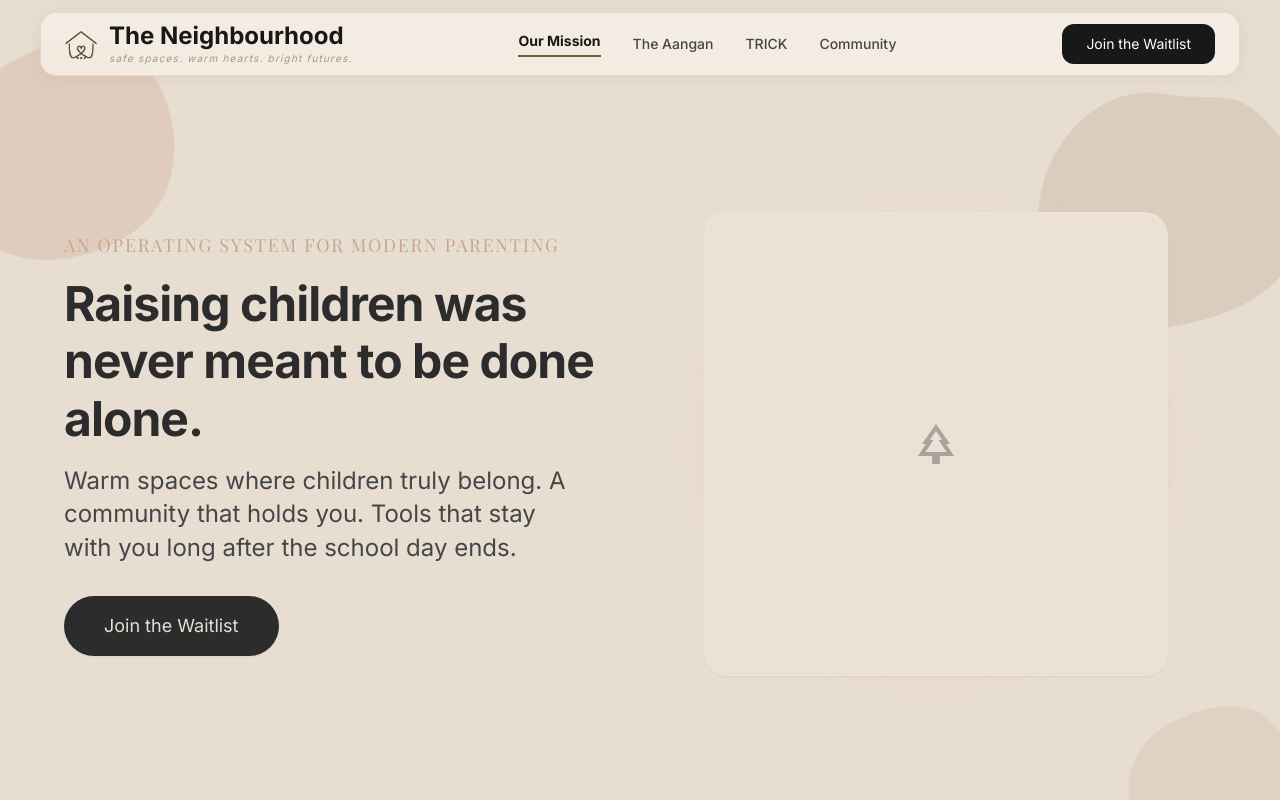
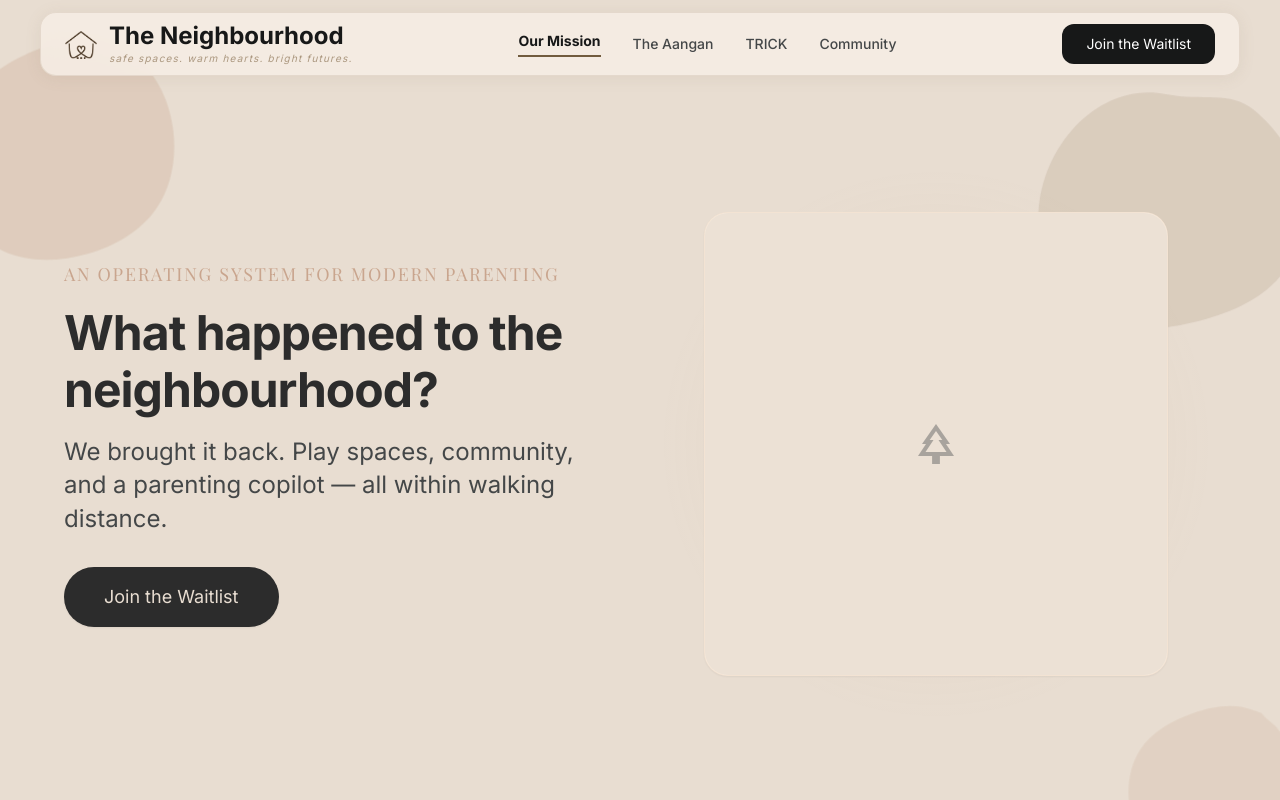
Before and after one commit to Siddharth622005/The-Neighbourhood, a React (Vite) app: page /v1 in a window 1280 px wide. Shown: the top 800 px of the page. Built offline with nearby package versions, Linux system fonts and the light colour scheme; a web font is replaced by a local one.

Commit message:
V1: catchier hero copy — 'What happened to the neighbourhood?'
Co-Authored-By: Claude Sonnet 4.6 <noreply@anthropic.com>

```diff
--- /dev/null
+++ b/src/components/landing/HeroV1.jsx
@@ -0,0 +1,58 @@
+import ImagePlaceholder from "../ImagePlaceholder.jsx";
+
+export default function HeroV1() {
+  return (
+    <div className="relative">
+
+      {/* Blob 1 — top left, soft sand */}
+      <div className="blob-float pointer-events-none absolute -top-24 -left-24 w-80 h-80 text-soft-sand opacity-30" aria-hidden="true">
+        <svg viewBox="0 0 200 200" xmlns="http://www.w3.org/2000/svg" className="w-full h-full">
+          <path d="M48,-57C60.6,-46.3,68.1,-29.6,70.2,-12.2C72.3,5.2,69,23.3,59.4,37.1C49.8,50.9,33.9,60.4,16.1,65.5C-1.7,70.6,-21.4,71.3,-37.4,63.7C-53.4,56.1,-65.7,40.2,-70.1,22.5C-74.5,4.8,-71,-14.7,-61,-29.8C-51,-44.9,-34.5,-55.6,-18,-62.5C-1.5,-69.4,15,-67.7,29.3,-62.3C43.6,-56.9,55.7,-47.9,48,-57Z" fill="currentColor" transform="translate(100 100)" />
+        </svg>
+      </div>
+
+      {/* Blob 2 — top right, warm taupe */}
+      <div className="blob-float-slow pointer-events-none absolute -top-16 -right-20 w-96 h-96 text-warm-taupe opacity-15" aria-hidden="true">
+        <svg viewBox="0 0 200 200" xmlns="http://www.w3.org/2000/svg" className="w-full h-full">
+          <path d="M40.8,-47.6C52.9,-37.6,62.5,-23.8,65.4,-8.1C68.3,7.6,64.5,25.2,54.3,37.5C44.1,49.8,27.5,56.8,9.7,61C-8.1,65.2,-27.1,66.6,-41.8,58.4C-56.5,50.2,-66.9,32.4,-68.8,14C-70.7,-4.4,-64.1,-23.4,-52.1,-37.1C-40.1,-50.8,-22.7,-59.2,-4.1,-55.6C14.5,-52,28.7,-57.6,40.8,-47.6Z" fill="currentColor" transform="translate(100 100)" />
+        </svg>
+      </div>
+
+      {/* Blob 3 — bottom right, soft sand */}
+      <div className="blob-float pointer-events-none absolute -bottom-16 -right-16 w-64 h-64 text-soft-sand opacity-20" aria-hidden="true">
+        <svg viewBox="0 0 200 200" xmlns="http://www.w3.org/2000/svg" className="w-full h-full">
+          <path d="M44.7,-53.7C56.5,-44.3,63.1,-28.1,65.3,-11.2C67.5,5.7,65.3,23.3,56.6,36.3C47.9,49.3,32.7,57.7,15.8,62.4C-1.1,67,-19.7,67.9,-34.6,60.5C-49.5,53.1,-60.7,37.4,-65.2,19.8C-69.7,2.2,-67.5,-17.3,-58.4,-31.5C-49.3,-45.7,-33.3,-54.6,-17.2,-60.3C-1.1,-66,15.1,-68.5,29.2,-63.5C43.3,-58.5,32.9,-63.1,44.7,-53.7Z" fill="currentColor" transform="translate(100 100)" />
+        </svg>
+      </div>
+
+      <section className="relative pt-12 pb-24 md:pt-20 md:pb-32 px-margin-mobile md:px-gutter max-w-container-max mx-auto">
+        <div className="grid lg:grid-cols-2 gap-stack-lg items-center relative z-10">
+          <div className="space-y-stack-md">
+            <p className="font-tagline-handwritten text-tagline-handwritten text-soft-sand uppercase tracking-widest mb-4">
+              an operating system for modern parenting
+            </p>
+            <h1 className="font-headline-h1 text-headline-h1 text-charcoal max-w-xl">
+              What happened to the neighbourhood?
+            </h1>
+            <p className="text-on-surface-variant text-headline-h3 font-normal max-w-lg pb-4">
+              We brought it back. Play spaces, community, and a parenting copilot — all within walking distance.
+            </p>
+            <button className="bg-charcoal text-surface-cream px-10 py-4 rounded-full font-body-strong text-lg hover:opacity-90 hover:shadow-lg hover:-translate-y-0.5 transition-all duration-200 shadow-sm">
+              Join the Waitlist
+            </button>
+          </div>
+
+          <div className="relative hero-graphic-bg rounded-[40px] p-8 md:p-12">
+            <div className="aspect-square w-full rounded-3xl overflow-hidden relative border border-soft-sand/20 bg-surface-container-low shadow-sm">
+              <ImagePlaceholder
+                className="w-full h-full"
+                alt="Stylized Indian village courtyard (Aangan) with a central Banyan tree, soft cream and sand tones, children playing with wooden toys, parents talking in golden afternoon light"
+                icon="park"
+              />
+            </div>
+          </div>
+        </div>
+      </section>
+    </div>
+  );
+}
--- a/src/pages/LandingPageV1.jsx
+++ b/src/pages/LandingPageV1.jsx
@@ -1,5 +1,5 @@
 import Navbar from "../components/landing/Navbar.jsx";
-import Hero from "../components/landing/Hero.jsx";
+import Hero from "../components/landing/HeroV1.jsx";
 import TrustBar from "../components/landing/TrustBar.jsx";
 import Mission from "../components/landing/Mission.jsx";
 import OurStory from "../components/landing/OurStory.jsx";
```
